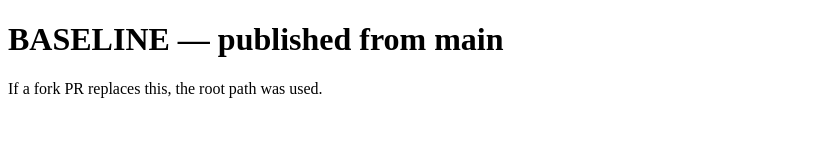
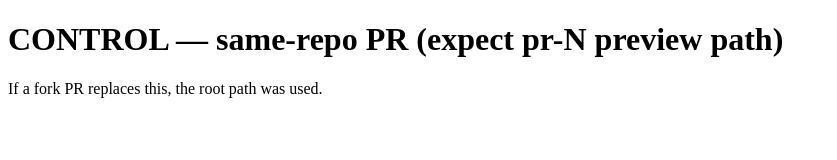
Before and after one commit to sujit-jaunjal/workflow-run-prnumber-poc, a plain HTML site: page site/index.html in a window 1280 px wide. Shown: the whole page, without its empty margins (0-837 px from the left). Drawn offline with Linux system fonts and the light colour scheme.

Commit message:
control: same-repo PR

```diff
--- a/site/index.html
+++ b/site/index.html
@@ -1,5 +1,5 @@
 <!doctype html>
 <meta charset="utf-8">
 <title>Baseline site</title>
-<h1>BASELINE — published from main</h1>
+<h1>CONTROL — same-repo PR (expect pr-N preview path)</h1>
 <p>If a fork PR replaces this, the root path was used.</p>
```
